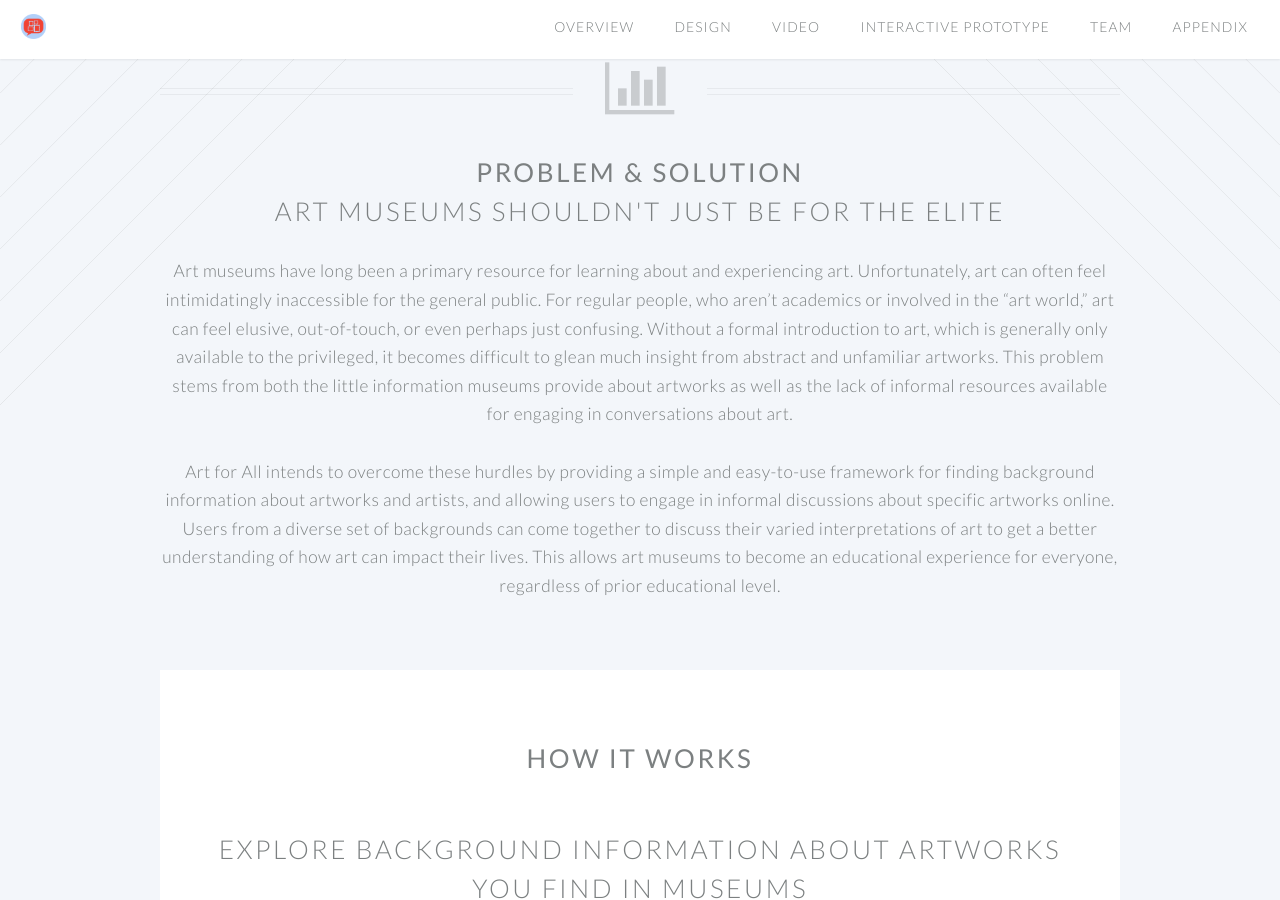
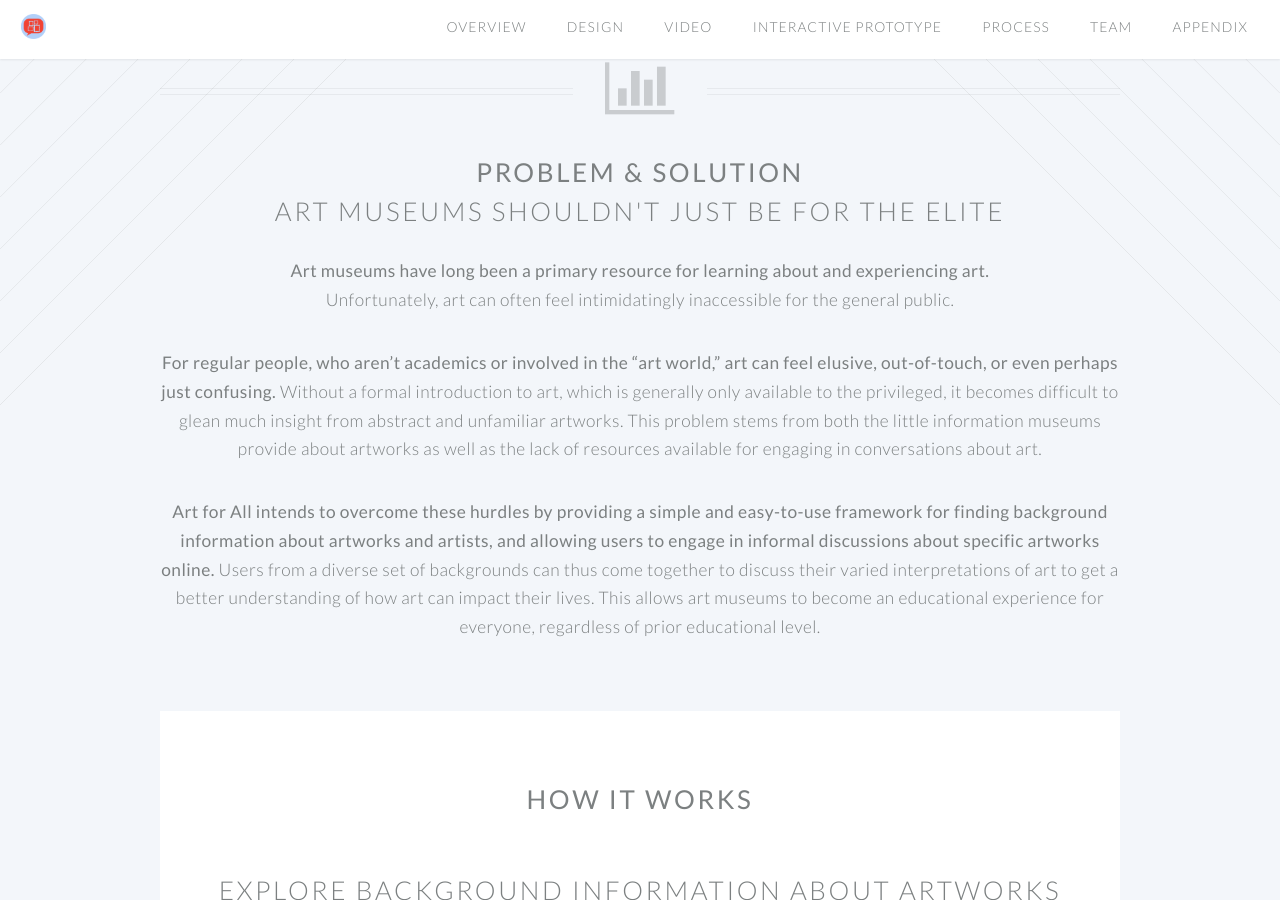
Before and after one commit to sliuu/artforall, a Jekyll site: the page built from index.html, in a window 1280 px wide and 900 px high, scrolled down 600 px. Built offline with Jekyll 4.4.1, drawn with Linux system fonts in a browser that asks for light colours; some of the changed text lies outside the part shown.

Commit message:
edits and process

```diff
--- a/_includes/header.html
+++ b/_includes/header.html
@@ -6,6 +6,7 @@
             <li><a href="/artforall/#prototype">Design</a></li>
 						<li><a href="/artforall/#video">Video</a></li>
 						<li><a href="/artforall/#interactive">Interactive Prototype</a></li>
+						<li><a href="/artforall/#process">Process</a></li>
 						<li><a href="/artforall/#team">Team</a></li>
 						<li><a href="/artforall/appendix">Appendix</a></li>
 					</ul>
--- a/index.html
+++ b/index.html
@@ -8,13 +8,14 @@
 					<span class="icon fa-bar-chart-o"></span>
 					<h2>
             <strong> problem & solution </strong>
-            <br/>
+          </h2><h2>
             Art museums shouldn't just be for the elite
 					</h2>
-          <p> Art museums have long been a primary resource for learning about and experiencing art. Unfortunately, art can often feel intimidatingly inaccessible for the general public. For regular people, who aren’t academics or involved in the “art world,” art can feel elusive, out-of-touch, or even perhaps just confusing. Without a formal introduction to art, which is generally only available to the privileged, it becomes difficult to glean much insight from abstract and unfamiliar artworks. This problem stems from both the little information museums provide about artworks as well as the lack of informal resources available for engaging in conversations about art.</p>
-		 <br/>
+          <p style="margin-bottom: 2em;"> <strong>Art museums have long been a primary resource for learning about and experiencing art.</strong> <br/> Unfortunately, art can often feel intimidatingly inaccessible for the general public.
+          <p>
+          <p><strong>For regular people, who aren’t academics or involved in the “art world,” art can feel elusive, out-of-touch, or even perhaps just confusing.</strong> Without a formal introduction to art, which is generally only available to the privileged, it becomes difficult to glean much insight from abstract and unfamiliar artworks. This problem stems from both the little information museums provide about artworks as well as the lack of resources available for engaging in conversations about art.</p>
 					<p>
-		 Art for All intends to overcome these hurdles by providing a simple and easy-to-use framework for finding background information about artworks and artists, and allowing users to engage in informal discussions about specific artworks online. Users from a diverse set of backgrounds can come together to discuss their varied interpretations of art to get a better understanding of how art can impact their lives. This allows art museums to become an educational experience for everyone, regardless of prior educational level.
+          <strong>Art for All intends to overcome these hurdles by providing a simple and easy-to-use framework for finding background information about artworks and artists, and allowing users to engage in informal discussions about specific artworks online.</strong> Users from a diverse set of backgrounds can thus come together to discuss their varied interpretations of art to get a better understanding of how art can impact their lives. This allows art museums to become an educational experience for everyone, regardless of prior educational level.
 </p>
 				</header>
 
@@ -115,9 +116,21 @@
               </div>
           </section>
 
+        <!-- Design? -->
+				<header class="special container" id="process">
+					<span class="icon fa-flask"></span>
+					<h2>
+            <strong> The Design Process</strong>
+					</h2>
+          <p style="margin-bottom: 2em;">
+          <strong>We started with just the simple idea that art museums could be doing a lot more to make their spaces more inviting and educational.</strong> But that wasn't enough; we couldn't just start designing for people when we didn't know exactly who those people were or what they wanted. As all good designers know, "you are not the user."</p>
+          <p><strong>That was the first step--understanding our users.</strong> We went out into the field (art museums) and did our research. We spent time interviewing and listening to people of varied demographics to understand what their needs were and what they might want to see in an app that supports art education. When we felt like we had a good understanding of our users, we then drilled down the scope of the app's functionality we wanted to support and created initial designs.</p>
+          <p><strong>The design stages began with quick sketches and paper prototypes, and then we iterated on those designs repeatedly.</strong> Research in the design stage involved getting critiques from peers, and watching new users test the usability of the prototypes. After making several iterations of the design based on this feedback, only then was it time to create the digital prototype you see here. Want to learn more about the design process? Check out our <a href="http://stephanieliu.me/hciproject/">blog</a>.</p>
+        </header>
+
 					<section class="wrapper style1 container special" id="team">
             <header>
-            <h2> Meet The Team </h2>
+              <h2> <strong> Meet The Team </strong> </h2>
             </header>
 						<div class="row">
 							<div class="4u">
```
